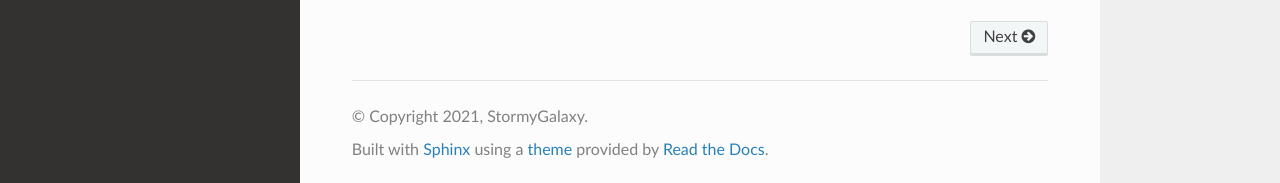
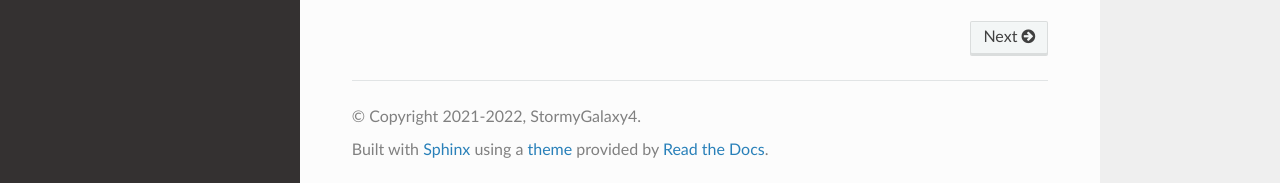
Before and after one commit to StormyGalaxy/Galactic-Bot, a Sphinx documentation site: the page built from docs/index.rst, in a window 1280 px wide and 900 px high, scrolled down 2118 px. Shown: the part 714-897 px from the top of the window. Built offline with Sphinx 7.4.7 and the Read the Docs theme 2.0.0, drawn with Linux system fonts in a browser that asks for light colours.

Commit message:
Update conf.py

```diff
--- a/docs/conf.py
+++ b/docs/conf.py
@@ -23,7 +23,7 @@ sys.path.insert(0, os.path.abspath(".."))
 # -- Project information -----------------------------------------------------
 
 project = "Galactic Bot"
-copyright = "2021, StormyGalaxy"
+copyright = "2021-2022, StormyGalaxy4"
 author = "StormyGalaxy4"
 
 
```
